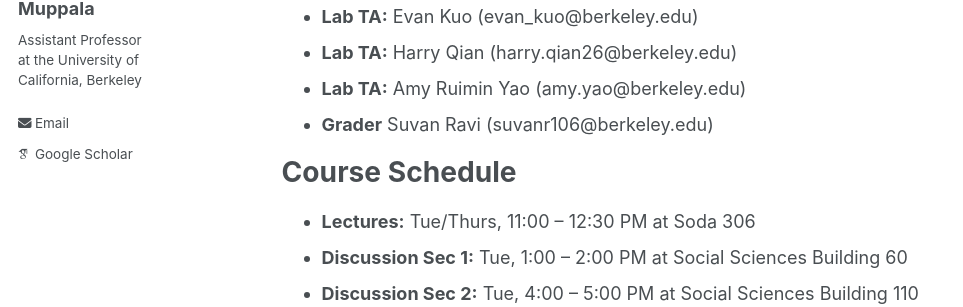
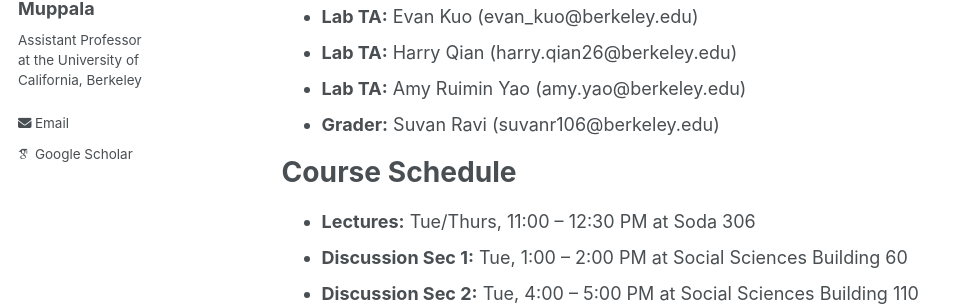
Before and after one commit to AdityaMuppala/adityamuppala.github.io, a Jekyll site: the page built from _pages/teaching105.md, in a window 1280 px wide and 900 px high. Shown: the part 346-653 px from the top of the window, without its empty margins (0-963 px from the left). Built offline with Jekyll 4.4.1, drawn with Linux system fonts in a browser that asks for light colours; some web fonts are replaced.

```diff
--- a/_pages/teaching105.md
+++ b/_pages/teaching105.md
@@ -14,7 +14,7 @@ permalink: /teaching105/
 - **Lab TA:** Evan Kuo (evan_kuo@berkeley.edu)
 - **Lab TA:** Harry Qian (harry.qian26@berkeley.edu)
 - **Lab TA:** Amy Ruimin Yao (amy.yao@berkeley.edu)
-- **Grader** Suvan Ravi (suvanr106@berkeley.edu)
+- **Grader:** Suvan Ravi (suvanr106@berkeley.edu)
 
 # Course Schedule
 - **Lectures:** Tue/Thurs, 11:00 – 12:30 PM at Soda 306
```
